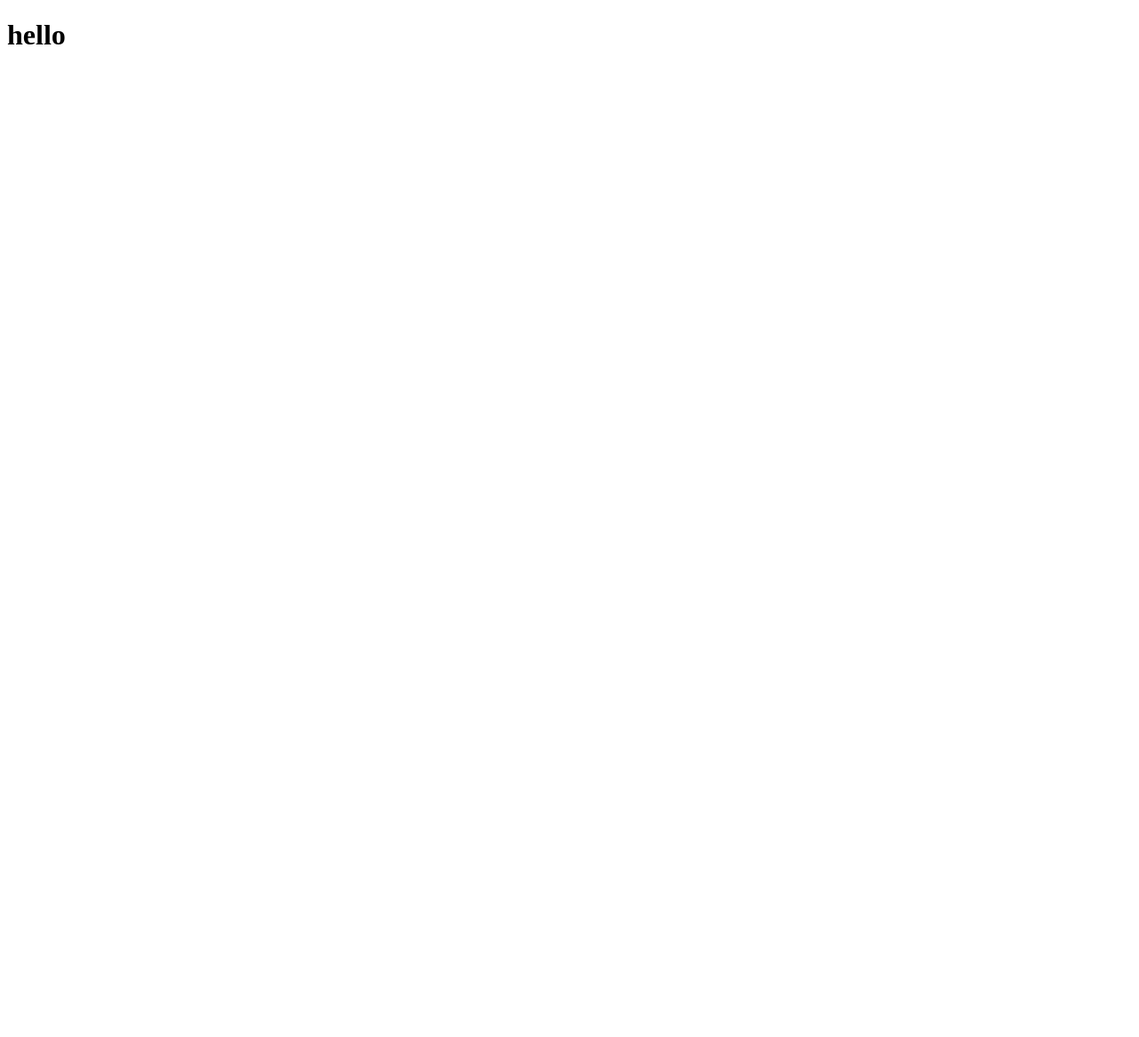
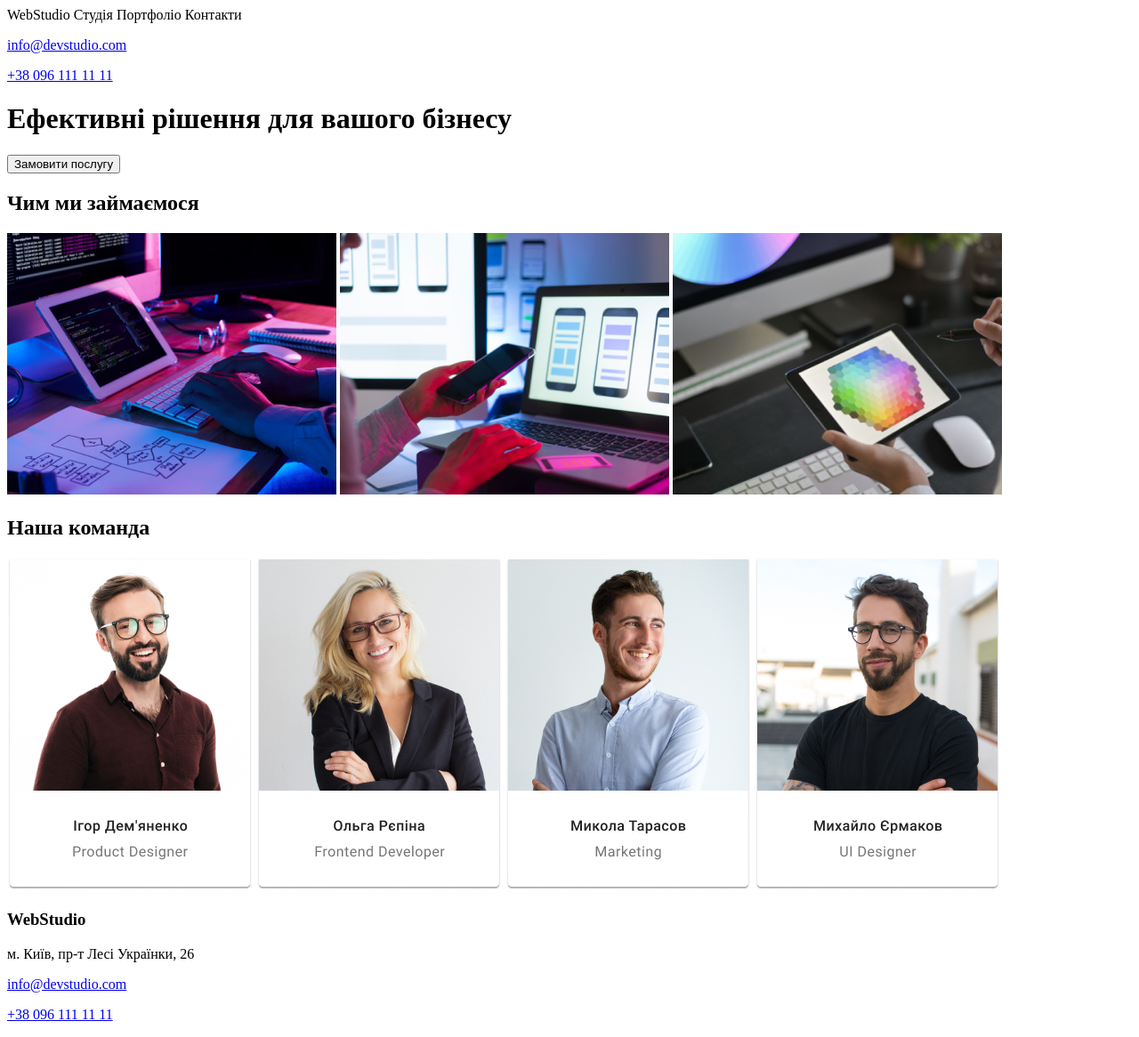
Before and after one commit to Kap-Kate/goit-markup-hw-01, a plain HTML site: page index.html in a window 1280 px wide. Shown: the whole page at 89% size. Before the commit the page ends 800 px from the top, so only its background shows below. Drawn offline with Linux system fonts and the light colour scheme.

Commit message:
html layout1 hw01

```diff
--- a/index.html
+++ b/index.html
@@ -4,9 +4,59 @@
     <meta charset="UTF-8">
     <meta http-equiv="X-UA-Compatible" content="IE=edge">
     <meta name="viewport" content="width=device-width, initial-scale=1.0">
-    <title>Document</title>
+    <title>webstudio</title>
 </head>
 <body>
-    <h1>hello</h1>
+   <!--Main content-->
+   <div>
+     <header>WebStudio Студія Портфоліо Контакти</header>
+   </div>
+   <!--Contacts 01-->
+   <div>
+     <p>
+       <span>
+        <a href="mailto:info@devstudio.com">info@devstudio.com</a>
+       </span>
+     </p>
+      <p><span>
+        <a href="tel:+38 096 111 11 11">+38 096 111 11 11</a>
+      </span></p>
+   </div>
+   <h1>Ефективні рішення для вашого бізнесу</h1>
+   <button>Замовити послугу</button>
+   <!--What we do-->
+   <h2>Чим ми займаємося</h2>
+   <aside>
+    <img src="img/box 1.png" alt="image1">
+    <img src="img/box 2.png" alt="image2">
+    <img src="img/box 3.png" alt="image3">
+   </aside>
+   <!--Our team-->
+   <h2>Наша команда</h2>
+   <aside>
+    <img src="img/team card 1.png" alt="photo1">
+    <img src="img/team card 2.png" alt="photo2">
+    <img src="img/team card 3.png" alt="photo3">
+    <img src="img/team card 4.png" alt="photo4">
+   </aside>
+   <!--Contacts 02-->
+    <div>
+      <h3>WebStudio</h3>
+      <div>
+         <p>
+          м. Київ, пр-т Лесі Українки, 26
+         </p>
+         <p>
+           <span>
+             <a href="mailto:info@devstudio.com">info@devstudio.com</a>
+            </span>
+         </p>
+         <p>
+           <span>
+             <a href="tel:+38 096 111 11 11">+38 096 111 11 11</a>
+           </span>
+          </p>
+       </div>
+    </div>
 </body>
 </html>
```
Also changed, not shown: .prettierrc.json (added), img/box 1.png (added), img/box 2.png (added), img/box 3.png (added), img/img-2.jpg (added), img/img-3.jpg (added), img/img-4.jpg (added), img/img.jpg (added), img/team card 1.png (added), img/team card 2.png (added), img/team card 3.png (added), img/team card 4.png (added), 1 other file.
